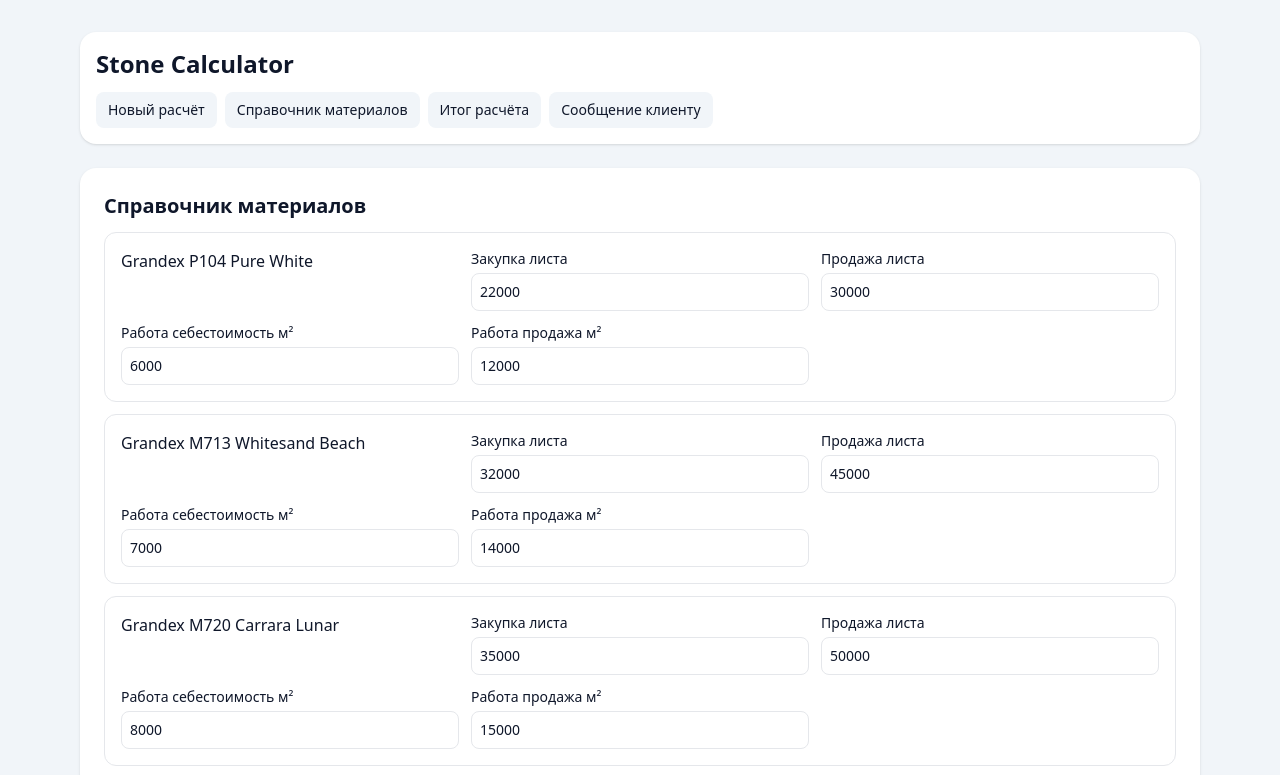
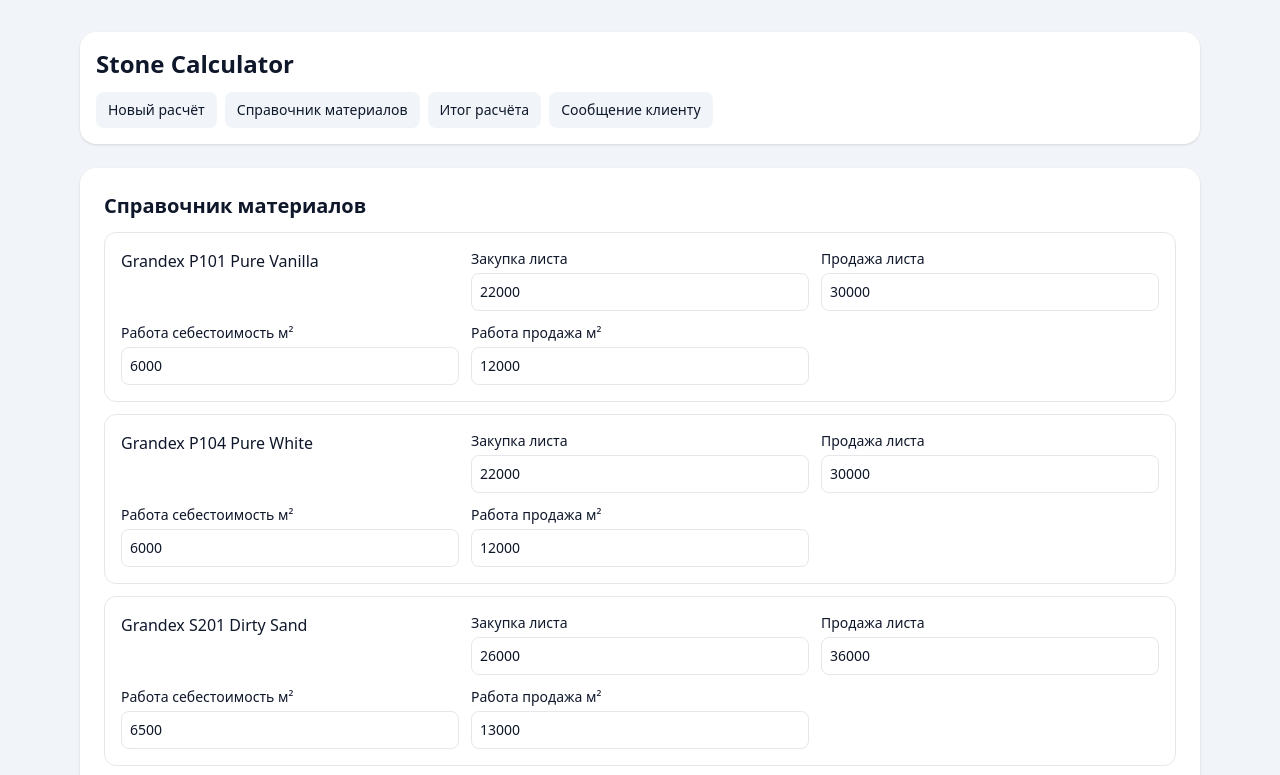
Before and after one commit to 71alex71-dev/calculator1, a Next.js app: page /materials in a window 1280 px wide. Shown: the top 775 px of the page. Built offline with nearby package versions, Linux system fonts and the light colour scheme.

Commit message:
Add initial Grandex materials

```diff
--- a/app/components/CalculatorApp.tsx
+++ b/app/components/CalculatorApp.tsx
@@ -7,7 +7,20 @@
 
 const DEFAULT_MATERIALS: Material[] = [
   {
-    id: 'm1',
+    id: 'grandex-p101',
+    brand: 'Grandex',
+    series: 'Pure',
+    code: 'P101',
+    name: 'Pure Vanilla',
+    fullName: 'Grandex P101 Pure Vanilla',
+    category: 'white',
+    sheetPurchasePrice: 22000,
+    sheetSalePrice: 30000,
+    workCostRatePerSqm: 6000,
+    workSaleRatePerSqm: 12000,
+  },
+  {
+    id: 'grandex-p104',
     brand: 'Grandex',
     series: 'Pure',
     code: 'P104',
@@ -20,7 +33,85 @@
     workSaleRatePerSqm: 12000,
   },
   {
-    id: 'm2',
+    id: 'grandex-s201',
+    brand: 'Grandex',
+    series: 'Sand and Sky',
+    code: 'S201',
+    name: 'Dirty Sand',
+    fullName: 'Grandex S201 Dirty Sand',
+    category: 'small_particles',
+    sheetPurchasePrice: 26000,
+    sheetSalePrice: 36000,
+    workCostRatePerSqm: 6500,
+    workSaleRatePerSqm: 13000,
+  },
+  {
+    id: 'grandex-s202',
+    brand: 'Grandex',
+    series: 'Sand and Sky',
+    code: 'S202',
+    name: 'Peaceful Night',
+    fullName: 'Grandex S202 Peaceful Night',
+    category: 'small_particles',
+    sheetPurchasePrice: 26000,
+    sheetSalePrice: 36000,
+    workCostRatePerSqm: 6500,
+    workSaleRatePerSqm: 13000,
+  },
+  {
+    id: 'grandex-s203',
+    brand: 'Grandex',
+    series: 'Sand and Sky',
+    code: 'S203',
+    name: 'Sparkling Sand',
+    fullName: 'Grandex S203 Sparkling Sand',
+    category: 'small_particles',
+    sheetPurchasePrice: 26000,
+    sheetSalePrice: 36000,
+    workCostRatePerSqm: 6500,
+    workSaleRatePerSqm: 13000,
+  },
+  {
+    id: 'grandex-s204',
+    brand: 'Grandex',
+    series: 'Sand and Sky',
+    code: 'S204',
+    name: 'Creamy Sand',
+    fullName: 'Grandex S204 Creamy Sand',
+    category: 'small_particles',
+    sheetPurchasePrice: 26000,
+    sheetSalePrice: 36000,
+    workCostRatePerSqm: 6500,
+    workSaleRatePerSqm: 13000,
+  },
+  {
+    id: 'grandex-s205',
+    brand: 'Grandex',
+    series: 'Sand and Sky',
+    code: 'S205',
+    name: 'Fair Sky',
+    fullName: 'Grandex S205 Fair Sky',
+    category: 'small_particles',
+    sheetPurchasePrice: 26000,
+    sheetSalePrice: 36000,
+    workCostRatePerSqm: 6500,
+    workSaleRatePerSqm: 13000,
+  },
+  {
+    id: 'grandex-s207',
+    brand: 'Grandex',
+    series: 'Sand and Sky',
+    code: 'S207',
+    name: 'Clear Sky',
+    fullName: 'Grandex S207 Clear Sky',
+    category: 'small_particles',
+    sheetPurchasePrice: 26000,
+    sheetSalePrice: 36000,
+    workCostRatePerSqm: 6500,
+    workSaleRatePerSqm: 13000,
+  },
+  {
+    id: 'grandex-m713',
     brand: 'Grandex',
     series: 'Marble Ocean',
     code: 'M713',
@@ -33,7 +124,7 @@
     workSaleRatePerSqm: 14000,
   },
   {
-    id: 'm3',
+    id: 'grandex-m720',
     brand: 'Grandex',
     series: 'Marble Ocean',
     code: 'M720',
@@ -46,7 +137,6 @@
     workSaleRatePerSqm: 15000,
   },
 ];
-
 const DEFAULT_SERVICES: ServicesInput = {
   surveyCost: 3000,
   surveySalePrice: 5000,
```
